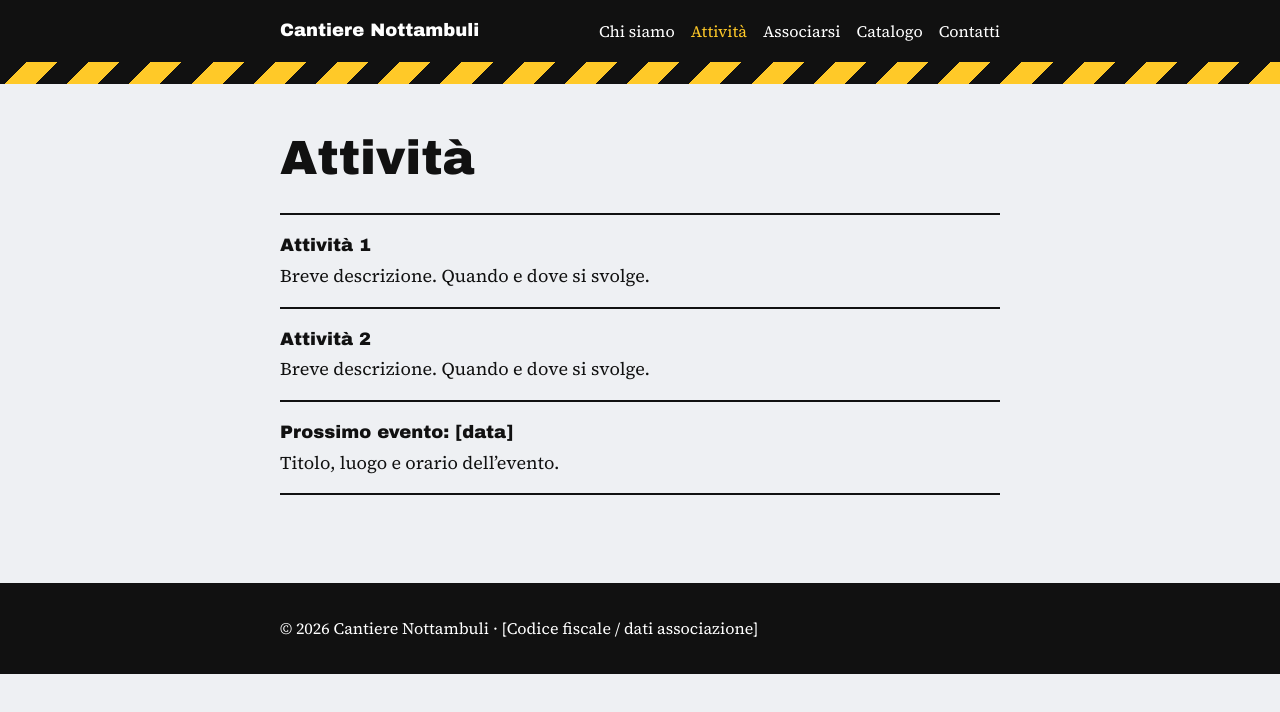
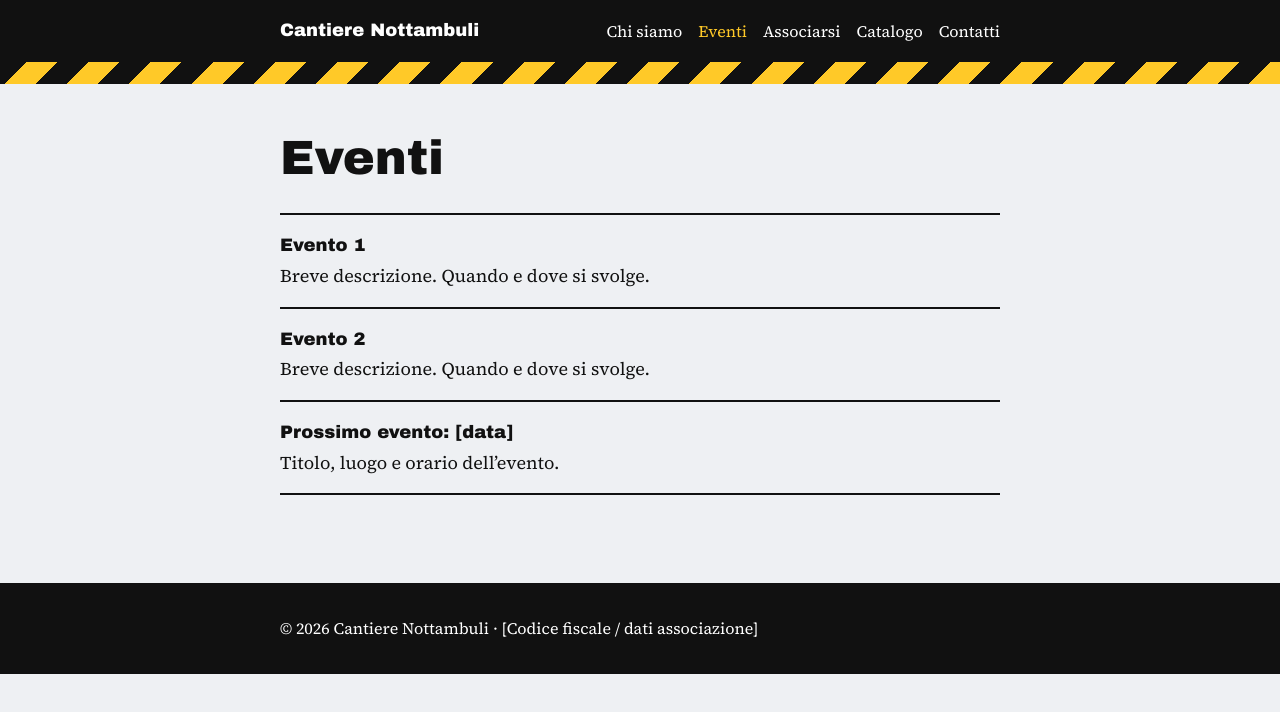
Before and after one commit to cantierenottambuli/cantierenottambuli.github.io, a plain HTML site: page attivita.html in a window 1280 px wide. Drawn offline with Linux system fonts and the light colour scheme.

Commit message:
Update attivita.html

```diff
--- a/attivita.html
+++ b/attivita.html
@@ -1,14 +1,14 @@
 <!DOCTYPE html>
 <html lang="it"><head><meta charset="utf-8"><meta name="viewport" content="width=device-width, initial-scale=1">
-<title>Attività · Cantiere Nottambuli</title>
+<title>Eventi · Cantiere Nottambuli</title>
 <link rel="preconnect" href="https://fonts.googleapis.com"><link rel="preconnect" href="https://fonts.gstatic.com" crossorigin>
 <link href="https://fonts.googleapis.com/css2?family=Archivo+Black&family=Source+Serif+4:wght@400;600&display=swap" rel="stylesheet">
 <link rel="stylesheet" href="style.css"></head><body>
-<header class="top"><div class="wrap"><a class="logo" href="index.html">Cantiere Nottambuli</a><nav aria-label="Menu principale"><a href="chi-siamo.html">Chi siamo</a><a href="attivita.html" aria-current="page">Attività</a><a href="associarsi.html">Associarsi</a><a href="catalogo.html">Catalogo</a><a href="contatti.html">Contatti</a></nav></div></header>
+<header class="top"><div class="wrap"><a class="logo" href="index.html">Cantiere Nottambuli</a><nav aria-label="Menu principale"><a href="chi-siamo.html">Chi siamo</a><a href="attivita.html" aria-current="page">Eventi</a><a href="associarsi.html">Associarsi</a><a href="catalogo.html">Catalogo</a><a href="contatti.html">Contatti</a></nav></div></header>
 <div class="nastro" aria-hidden="true"></div>
-<main><div class="wrap"><h1>Attività</h1>
+<main><div class="wrap"><h1>Eventi</h1>
 <!-- MODIFICA: copia un blocco <li> per ogni attività o evento -->
-<ul class="eventi"><li><strong>Attività 1</strong>Breve descrizione. Quando e dove si svolge.</li>
-<li><strong>Attività 2</strong>Breve descrizione. Quando e dove si svolge.</li>
+<ul class="eventi"><li><strong>Evento 1</strong>Breve descrizione. Quando e dove si svolge.</li>
+<li><strong>Evento 2</strong>Breve descrizione. Quando e dove si svolge.</li>
 <li><strong>Prossimo evento: [data]</strong>Titolo, luogo e orario dell’evento.</li></ul></div></main>
 <footer><div class="wrap">© 2026 Cantiere Nottambuli · [Codice fiscale / dati associazione]</div></footer></body></html>
```
